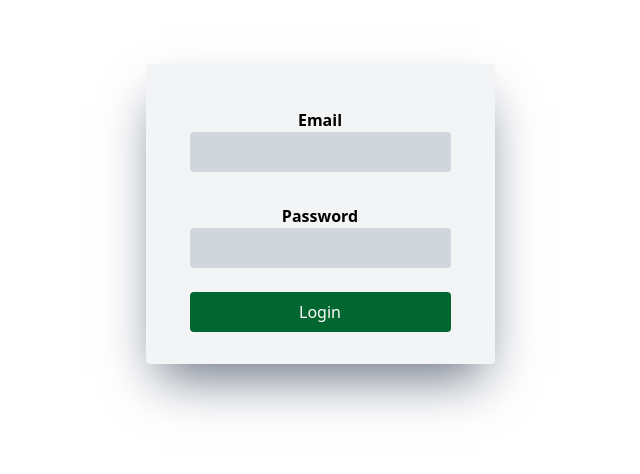
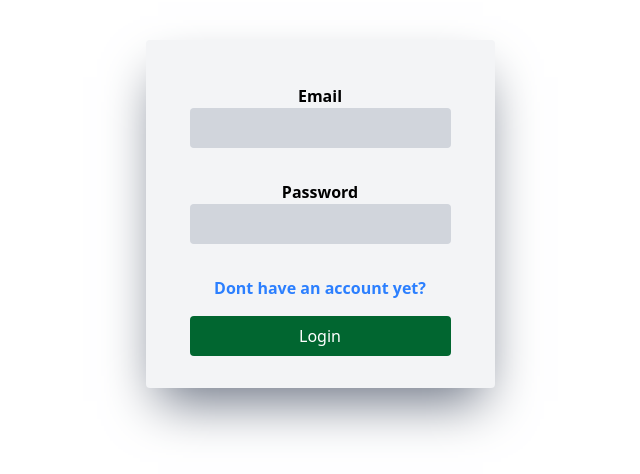
Before and after one commit to AlejandroMtz07/InteligentHouseFrontend, a React (Vite) app: page / in a window 1280 px wide. Shown: the part 186-660 px from the top of the page, without its empty margins (320-960 px from the left). Built offline with nearby package versions, Linux system fonts and the light colour scheme.

Commit message:
feat(login): adding register link

```diff
--- a/src/Views/Home/Home.tsx
+++ b/src/Views/Home/Home.tsx
@@ -2,7 +2,7 @@
 export default function Home() {
   return (
     <div>
-
+        content
     </div>
   )
 }
--- a/src/Views/Login/Login.module.css
+++ b/src/Views/Login/Login.module.css
@@ -8,6 +8,9 @@
 .input_container{
     @apply font-semibold font-sans p-3 flex flex-col items-center
 }
+.register_link{
+    @apply font-semibold font-sans p-3 flex flex-col items-center text-blue-500 hover:cursor-pointer
+}
 .login_input{
     @apply bg-gray-300 mb-2 p-2 rounded
 }
--- a/src/Views/Login/Login.tsx
+++ b/src/Views/Login/Login.tsx
@@ -38,6 +38,9 @@ export default function Login() {
       setError('password',{message: e.response?.data.msg})
     })
   }
+  const handleRegisterClick = ()=>{
+    navigate('/register');
+  }
 
   return (
     <div className={style.login_container}>
@@ -52,6 +55,9 @@ export default function Login() {
           <input {...register('password',{required: true})} className={style.login_input} id="password" type="password"/>
           {errors.password && <p className={style.login_error}>{errors.password.message}</p>}
         </div>
+        <div className={style.register_link}>
+          <a onClick={handleRegisterClick}>Dont have an account yet?</a>
+        </div>
         <button type="submit" className={style.login_button}>
           Login
         </button>
```
